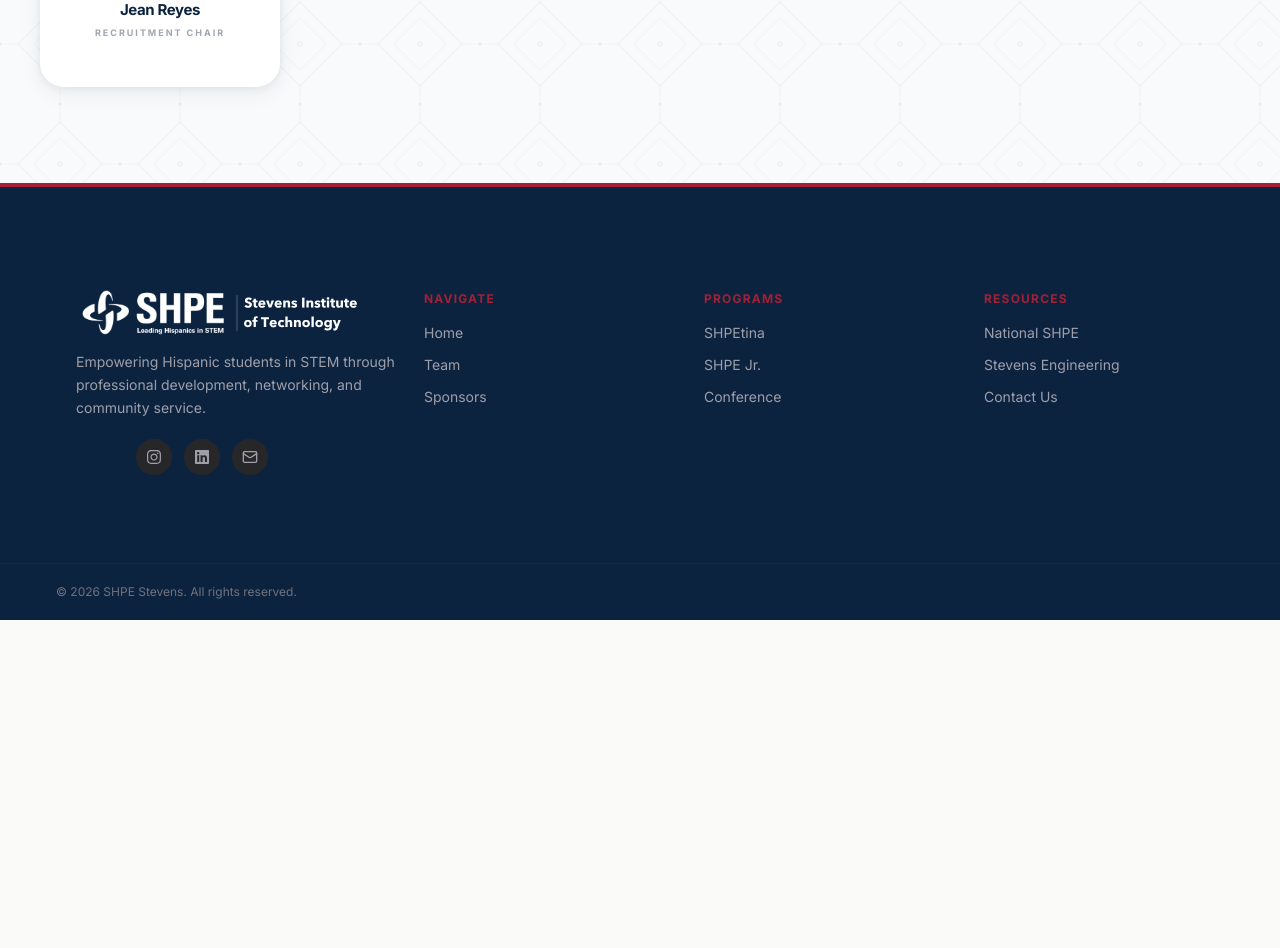
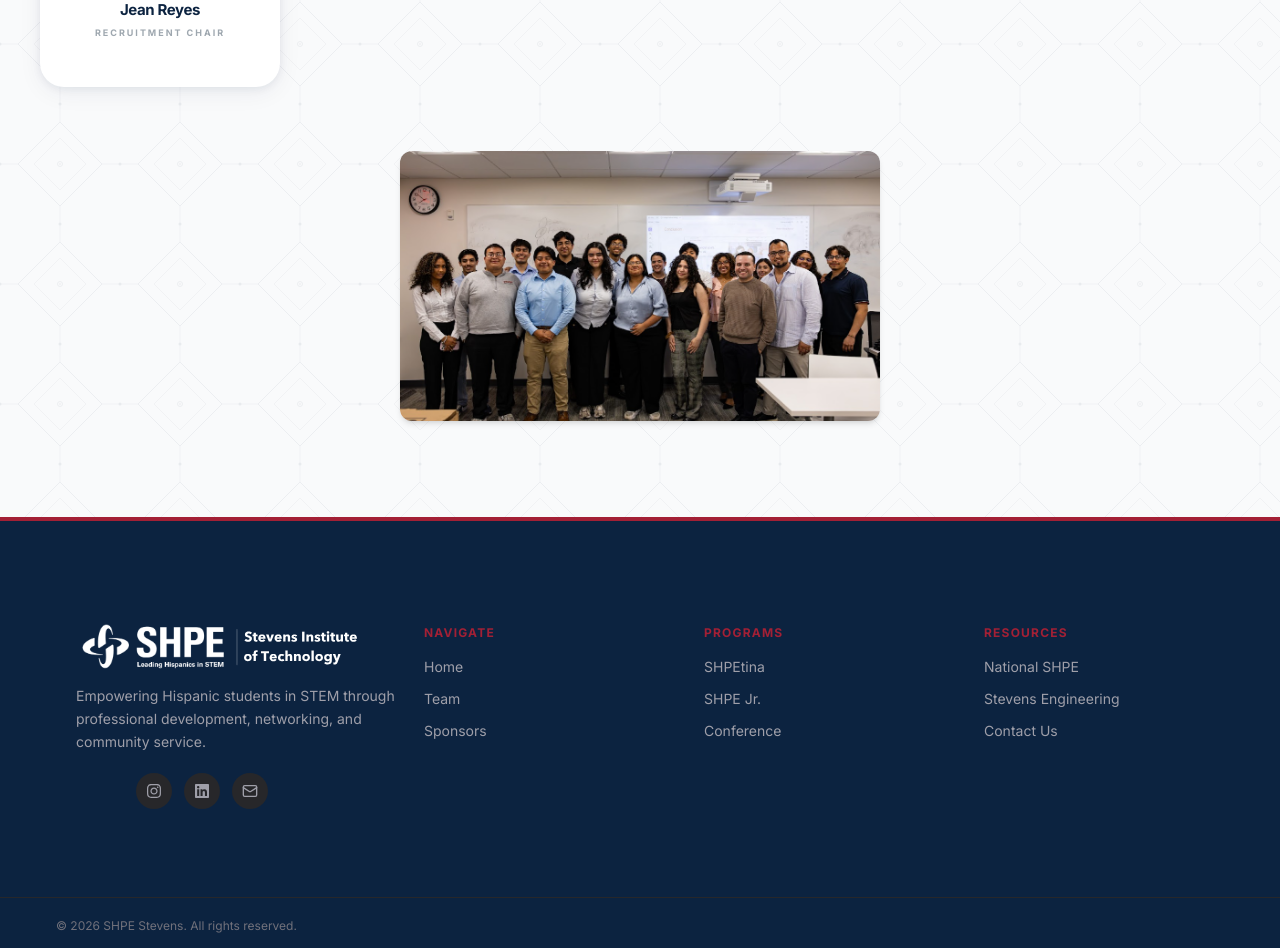
Before and after one commit to MatiasPF1/SHPE-Stevens-Chapter, a Next.js app: page /team in a window 1280 px wide. Shown: the part 2136-3084 px from the top of the page. Before the commit the page ends 2756 px from the top, so only its background shows below. Built offline with nearby package versions, Linux system fonts and the light colour scheme.

Commit message:
add new image of all the board in the end

```diff
--- a/components_team/team-section.tsx
+++ b/components_team/team-section.tsx
@@ -1,6 +1,7 @@
 "use client";
 
 import { useState } from "react";
+import Image from "next/image";
 import TeamCard from "@/components_team/team-card";
 
 type Member = {
@@ -14,6 +15,7 @@
 
 type EBoard = {
   year: string;
+  groupPhoto?: string;
   members: Member[];
 };
 
@@ -21,6 +23,7 @@
 const eBoards: EBoard[] = [
   {
     year: "2025 / 2026",
+    groupPhoto: "/SHPE_2025-2026.png",
     members: [
       { name: "Eve Gutierrez",          role: "President",               image: "/team/Eve_President.jpg",             linkedin: "https://www.linkedin.com/in/eve-gutierrez-07333724a/",   email: "egutier1@stevens.edu",   description: "Leads the chapter, sets the vision, and represents SHPE Stevens to the campus and national organization." },
       { name: "Sabrina Elgazzar",       role: "Internal Vice President", image: "/team/Sabrina_VP.jpg",                linkedin: "https://www.linkedin.com/in/sabrinaelgazzar/",           email: "selgazza@stevens.edu",   description: "Oversees member engagement, internal events, and the well-being of the chapter community." },
@@ -39,6 +42,7 @@
   },
   {
     year: "2026 / 2027",
+    groupPhoto: "/SHPE_2026-2027.png",
     members: [
       // ── 2025/2026members (images reused) ───────────────────────────────────
       { name: "Sabrina Elgazzar",         role: "President",                      image: "/team/Sabrina_VP.jpg",          linkedin: "https://www.linkedin.com/in/sabrinaelgazzar/",           email: "selgazza@stevens.edu",  description: "Leads the chapter, sets the vision, and represents SHPE Stevens to the campus and national organization." },
@@ -146,6 +150,20 @@
             <TeamCard key={m.name + m.role} {...m} />
           ))}
         </div>
+
+        {/* Group photo */}
+        {board.groupPhoto && (
+          <div className="flex justify-center mt-16">
+            <div className="relative w-[480px] h-[270px] rounded-xl overflow-hidden shadow-md">
+              <Image
+                src={board.groupPhoto}
+                alt={`${board.year} E-Board`}
+                fill
+                className="object-cover"
+              />
+            </div>
+          </div>
+        )}
       </div>
     </section>
   );
```
Also changed, not shown: public/SHPE_2025-2026.png (added), public/SHPE_2026-2027.png (added).
